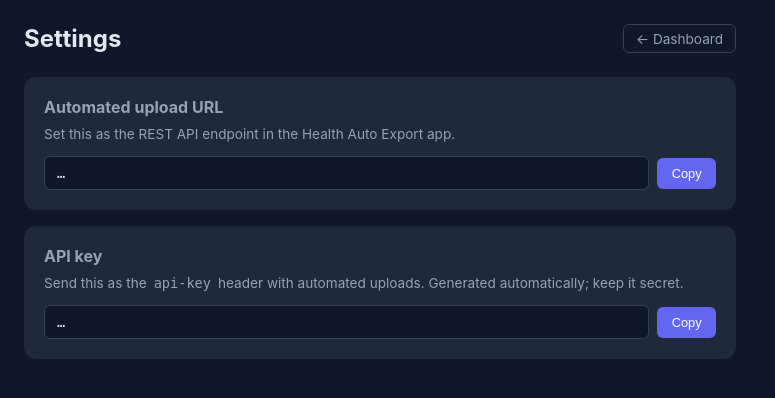
After one commit to imbue-openhost/openhost-apple-health, a Python web app: template openhost_apple_health/src/openhost_apple_health/templates/settings.html in a window 1280 px wide. The commit adds this page. Shown: the top 398 px of the page, without its empty margins (0-775 px from the left). Run offline with Jinja, Linux system fonts and the light colour scheme; the template is opened without the code that fills it, so the values that code supplies are empty.

Commit message:
Generate write token at runtime, JSON manual import, settings page
Remove the hardcoded api-key; generate it on first boot, store it in the
config table, and surface it (with the automated upload URL) on a new
/settings page. Manual import now takes a plain JSON export instead of a
zip and no longer requires the api-key (the dashboard is router-authed).

Co-Authored-By: Claude Opus 4.8 (1M context) <noreply@anthropic.com>

```diff
--- /dev/null
+++ b/openhost_apple_health/src/openhost_apple_health/templates/settings.html
@@ -0,0 +1,72 @@
+<!DOCTYPE html>
+<html lang="en">
+<head>
+<meta charset="utf-8">
+<meta name="viewport" content="width=device-width, initial-scale=1">
+<title>Apple Health — Settings</title>
+<style>
+  * { box-sizing: border-box; margin: 0; padding: 0; }
+  body { font-family: -apple-system, BlinkMacSystemFont, 'Segoe UI', system-ui, sans-serif;
+         background: #0f172a; color: #e2e8f0; padding: 1.5rem; max-width: 760px; }
+  .header { display: flex; justify-content: space-between; align-items: center; margin-bottom: 1.5rem; }
+  h1 { font-size: 1.5rem; }
+  .nav-link { color: #94a3b8; text-decoration: none; font-size: 0.85rem; border: 1px solid #334155;
+              border-radius: 6px; padding: 0.35rem 0.75rem; }
+  .nav-link:hover { color: #e2e8f0; border-color: #6366f1; }
+  .card { background: #1e293b; border-radius: 12px; padding: 1.25rem; margin-bottom: 1rem; }
+  .card h2 { font-size: 1rem; color: #94a3b8; margin-bottom: 0.5rem; }
+  .card p { font-size: 0.85rem; color: #94a3b8; margin-bottom: 0.75rem; line-height: 1.4; }
+  .field { display: flex; gap: 0.5rem; align-items: center; }
+  .field code { flex: 1; background: #0f172a; border: 1px solid #334155; border-radius: 6px;
+                padding: 0.5rem 0.75rem; font-size: 0.85rem; word-break: break-all; user-select: all; }
+  .copy { padding: 0.5rem 0.9rem; border-radius: 6px; border: none; background: #6366f1;
+          color: #fff; font-size: 0.8rem; cursor: pointer; white-space: nowrap; }
+  .copy:hover { background: #4f46e5; }
+</style>
+</head>
+<body>
+<div class="header">
+  <h1>Settings</h1>
+  <a class="nav-link" href="/">← Dashboard</a>
+</div>
+
+<div class="card">
+  <h2>Automated upload URL</h2>
+  <p>Set this as the REST API endpoint in the Health Auto Export app.</p>
+  <div class="field">
+    <code id="uploadUrl">…</code>
+    <button class="copy" data-target="uploadUrl">Copy</button>
+  </div>
+</div>
+
+<div class="card">
+  <h2>API key</h2>
+  <p>Send this as the <code style="padding:0 0.2rem">api-key</code> header with automated
+     uploads. Generated automatically; keep it secret.</p>
+  <div class="field">
+    <code id="apiKey">…</code>
+    <button class="copy" data-target="apiKey">Copy</button>
+  </div>
+</div>
+
+<script>
+async function load() {
+  const s = await (await fetch('/api/v1/settings')).json();
+  document.getElementById('uploadUrl').textContent = s.upload_url;
+  document.getElementById('apiKey').textContent = s.api_key;
+}
+
+document.querySelectorAll('.copy').forEach(btn => {
+  btn.addEventListener('click', async () => {
+    const text = document.getElementById(btn.dataset.target).textContent;
+    try { await navigator.clipboard.writeText(text); } catch (e) {}
+    const old = btn.textContent;
+    btn.textContent = 'Copied';
+    setTimeout(() => { btn.textContent = old; }, 1200);
+  });
+});
+
+load();
+</script>
+</body>
+</html>
```
Also changed, not shown: openhost_apple_health/src/openhost_apple_health/app.py (+30 -13 lines), openhost_apple_health/src/openhost_apple_health/db.py (+12 -0 lines), openhost_apple_health/src/openhost_apple_health/manual_import.py (+12 -30 lines), openhost_apple_health/src/openhost_apple_health/templates/dashboard.html (+7 -12 lines), tests/test_app.py (+20 -20 lines), readme.md.
